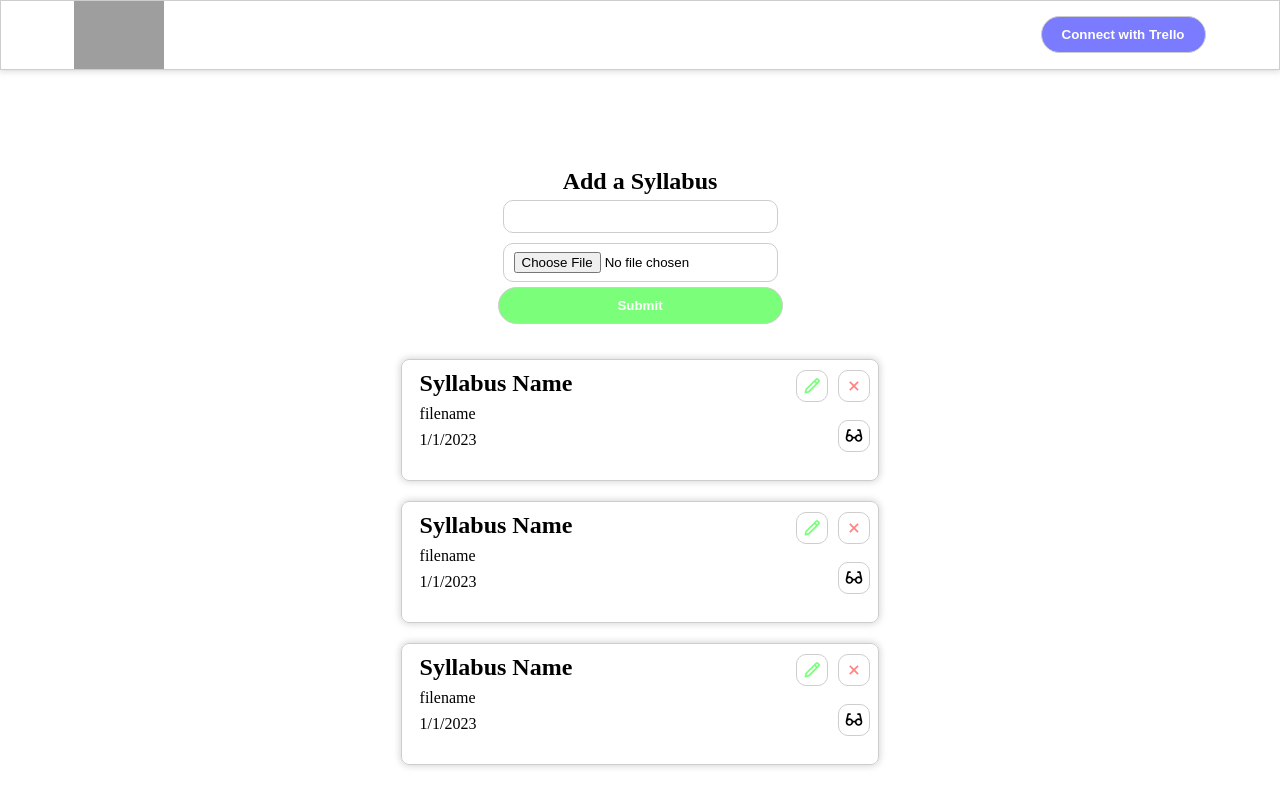
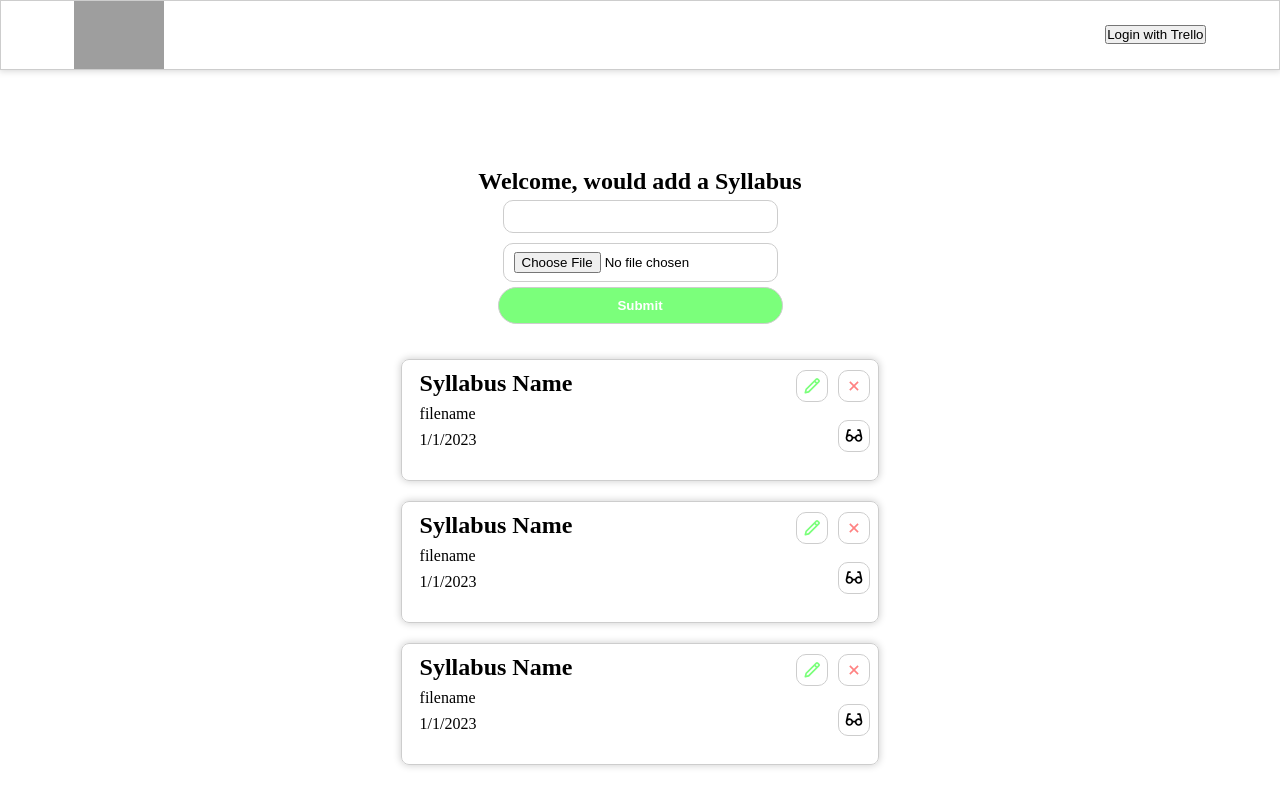
Before and after one commit to Abdessamad94/Trello_manager, a React (Vite) app: page /syllabus in a window 1280 px wide. Built offline with nearby package versions, Linux system fonts and the light colour scheme; grey boxes are pictures that could not be loaded.

Commit message:
add login with trello

```diff
--- a/src/App.jsx
+++ b/src/App.jsx
@@ -6,9 +6,14 @@ import { BgAnimation, Btn, Navbar } from "./components/styled/style";
 import SyllabusDetails from "./pages/SyllabusDetails";
 import Syllabus from "./pages/Syllabus";
 import { useNavigate } from "react-router-dom";
+import Login from "./components/login";
 
 function App() {
   const navigate = useNavigate();
+  const [token, setToken] = useState(localStorage.getItem('token'));
+  const [userName, setUserName] = useState('');
+
+
 
   return (
     <>
@@ -22,14 +27,17 @@ function App() {
           </div>
           <div className="links"></div>
           <div className="avatar">
-            <Btn
+            {/* <Btn
               bg="#7b7bff"
               onClick={() => {
                 navigate("/syllabus");
               }}
             >
               Connect with Trello
-            </Btn>
+            </Btn> */}
+
+        <Login setToken={setToken} />
+
           </div>
         </div>
       </Navbar>
--- /dev/null
+++ b/src/components/login.jsx
@@ -0,0 +1,31 @@
+import React from 'react';
+
+const Login = ({ setToken }) => {
+  const handleLogin = () => {
+    const authUrl = `https://trello.com/1/authorize?response_type=token&key=c6f34b581c35de2ce1660c00e4a2a027&return_url=http://localhost:5173/syllabus&scope=read,write,account&expiration=never`;
+    window.open(authUrl, '_blank');
+  };
+
+  const handleAuthCallback = () => {
+    const hashParams = window.location.hash.substring(1).split('&').reduce((acc, cur) => {
+      const [key, value] = cur.split('=');
+      acc[key] = value;
+      return acc;
+    }, {});
+    if (hashParams) {
+      setToken(hashParams.token);
+      localStorage.setItem('token', hashParams.token);
+    } else {
+      alert('Login failed. Please try again.');
+    }
+  };
+
+  return (
+    <div>
+      <button onClick={handleLogin}>Login with Trello</button>
+      {window.location.hash && handleAuthCallback()}
+    </div>
+  );
+};
+
+export default Login;
--- a/src/pages/Syllabus.jsx
+++ b/src/pages/Syllabus.jsx
@@ -1,4 +1,4 @@
-import React from "react";
+import React,{useState,useEffect} from "react";
 import {
   SyllabusContianer,
   inputText,
@@ -10,16 +10,31 @@ import { Formik, Field, Form, ErrorMessage } from "formik";
 
 
 function syllabus() {
+  const [token, setToken] = useState(localStorage.getItem('token'));
+  const [userName, setUserName] = useState('');
 
 
   const initialValues = { name: "", file: [] };
   const onSubmit = (values) => {
     alert(JSON.stringify(values, null, 2));
   };
+  useEffect(() => {
+    const fetchUser = async () => {
+      const response = await fetch(`https://api.trello.com/1/members/me?token=${token}&key=c6f34b581c35de2ce1660c00e4a2a027`);
+      const data = await response.json();
+      console.log("Heloooooooooow",data)
+      setUserName(data.fullName);
+    };
+
+    if (token) {
+      fetchUser();
+    }
+  }, [token]);
+
   return (
     <SyllabusContianer>
       <div className="addsyllabus">
-        <h1>Add a Syllabus</h1>
+        <h1> Welcome, {userName} would add a Syllabus</h1>
         <Formik initialValues={initialValues} onSubmit={onSubmit}>
           <Form>
             <Field name="name" type="text" as={inputText} />
```
Also changed, not shown: 1 other file (tests, documents, lock files or other folders).
